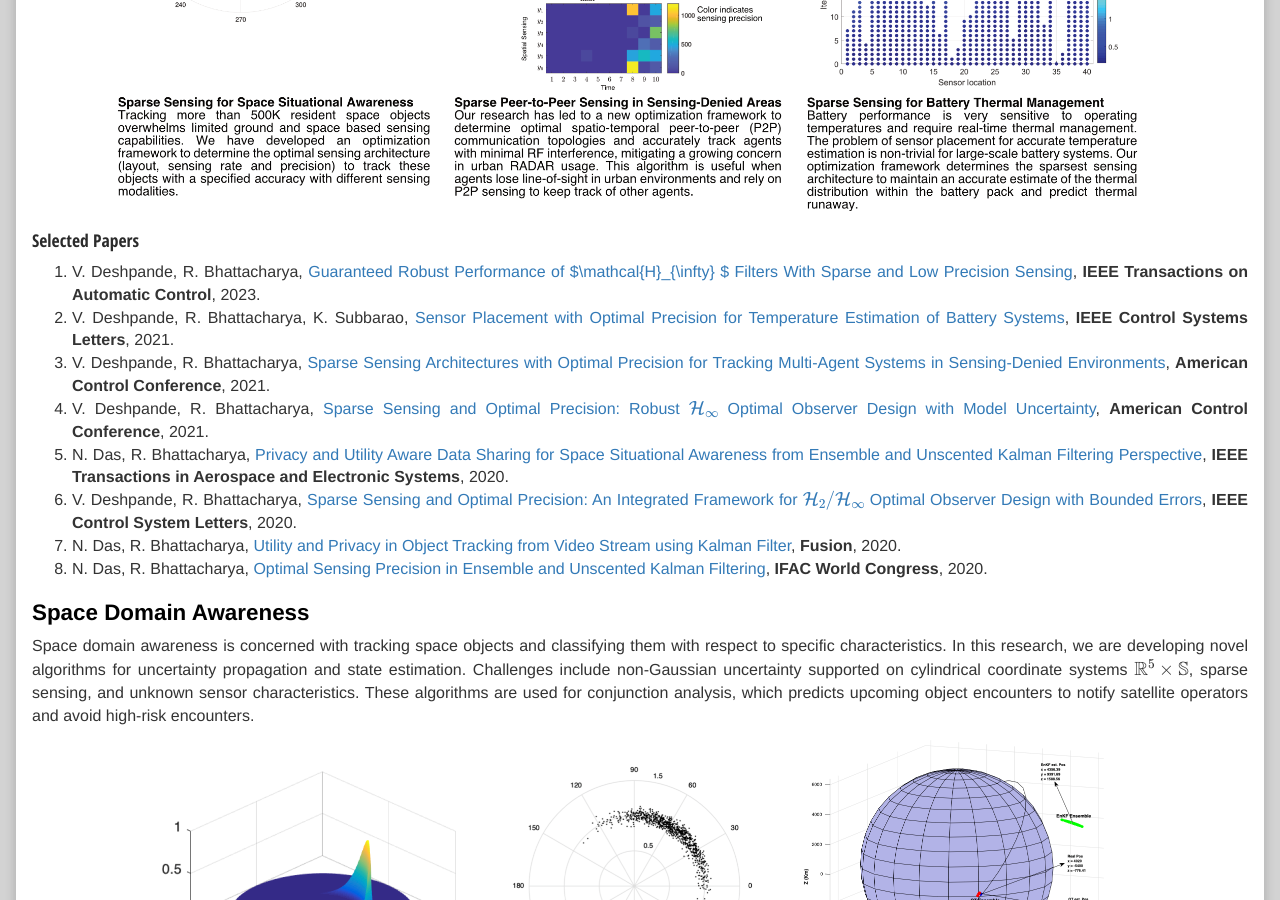
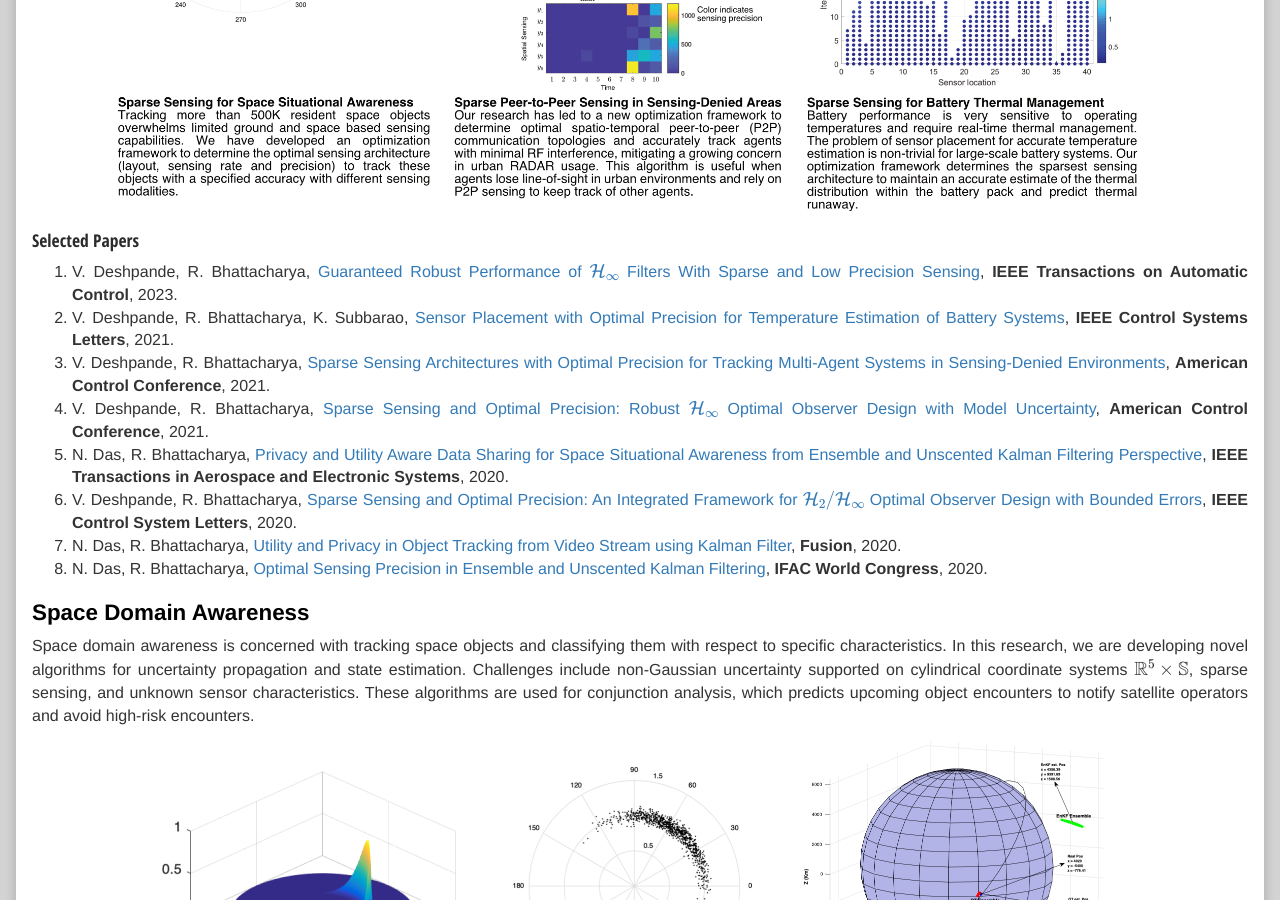
Before and after one commit to isrlab/isrlab.github.io, a Jekyll site: the page built from 01 index.md, in a window 1280 px wide and 900 px high, scrolled down 1408 px. Built offline with Jekyll 4.4.1, drawn with Linux system fonts in a browser that asks for light colours; nearby versions of some CDN libraries.

Commit message:
Papers updated.

```diff
--- a/01 index.md
+++ b/01 index.md
@@ -28,7 +28,7 @@ We are interested in determining sparse architectures for control and estimation
 
 ### Selected Papers
 
-  1. V. Deshpande, R. Bhattacharya, [Guaranteed Robust Performance of $\mathcal{H}_{\infty} $ Filters With Sparse and Low Precision Sensing](https://ieeexplore.ieee.org/document/10124983), **IEEE Transactions on Automatic Control**, 2023.
+  1. V. Deshpande, R. Bhattacharya, [Guaranteed Robust Performance of $$\mathcal{H}_{\infty}$$ Filters With Sparse and Low Precision Sensing](https://ieeexplore.ieee.org/document/10124983), **IEEE Transactions on Automatic Control**, 2023.
   1. V. Deshpande, R. Bhattacharya, K. Subbarao, [Sensor Placement with Optimal Precision for Temperature Estimation of Battery Systems](https://arxiv.org/pdf/2105.05976.pdf), **IEEE Control Systems Letters**, 2021.
   1. V. Deshpande, R. Bhattacharya, [Sparse Sensing Architectures with Optimal Precision for Tracking Multi-Agent Systems in Sensing-Denied Environments](https://arxiv.org/pdf/2103.00739.pdf), **American Control Conference**, 2021.
   1. V. Deshpande, R. Bhattacharya, [Sparse Sensing and Optimal Precision: Robust $$\mathcal{H}_\infty$$ Optimal Observer Design with Model Uncertainty](https://arxiv.org/pdf/2009.01930.pdf), **American Control Conference**, 2021.
```
Also changed, not shown: 03 publications.md (+1 -1 lines).
